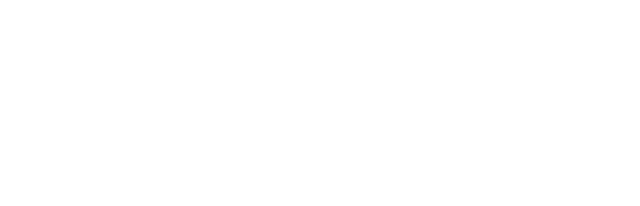
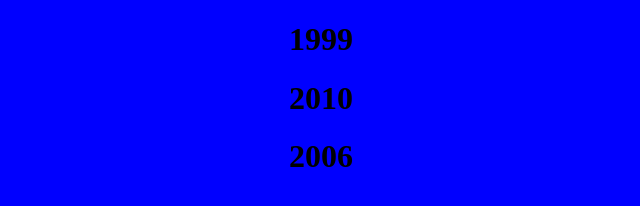
Before and after one commit to raphaelmelos/vcs, a plain HTML site: page index.html in a window 1280 px wide. Shown: the whole page, without its empty margins (319-959 px from the left). Drawn offline with Linux system fonts and the light colour scheme.

Commit message:
Ferramenta de titulos
Ferramente de titulos do sport clube internacional

```diff
--- a/index.html
+++ b/index.html
@@ -4,8 +4,14 @@
     <meta charset="UTF-8">
     <meta name="viewport" content="width=device-width, initial-scale=1.0">
     <title>Meu Site</title>
+    <link rel="stylesheet" href="tela.css">
 </head>
 <body>
+    <div>
+        <h1>1999</h1>
+        <h1>2010</h1>
+        <h1>2006</h1>
+    </div>
 
 </body>
 </html>
--- /dev/null
+++ b/tela.css
@@ -0,0 +1,6 @@
+h1{
+   text-align: center;
+}
+body{
+    background-color: blue;
+}
```
